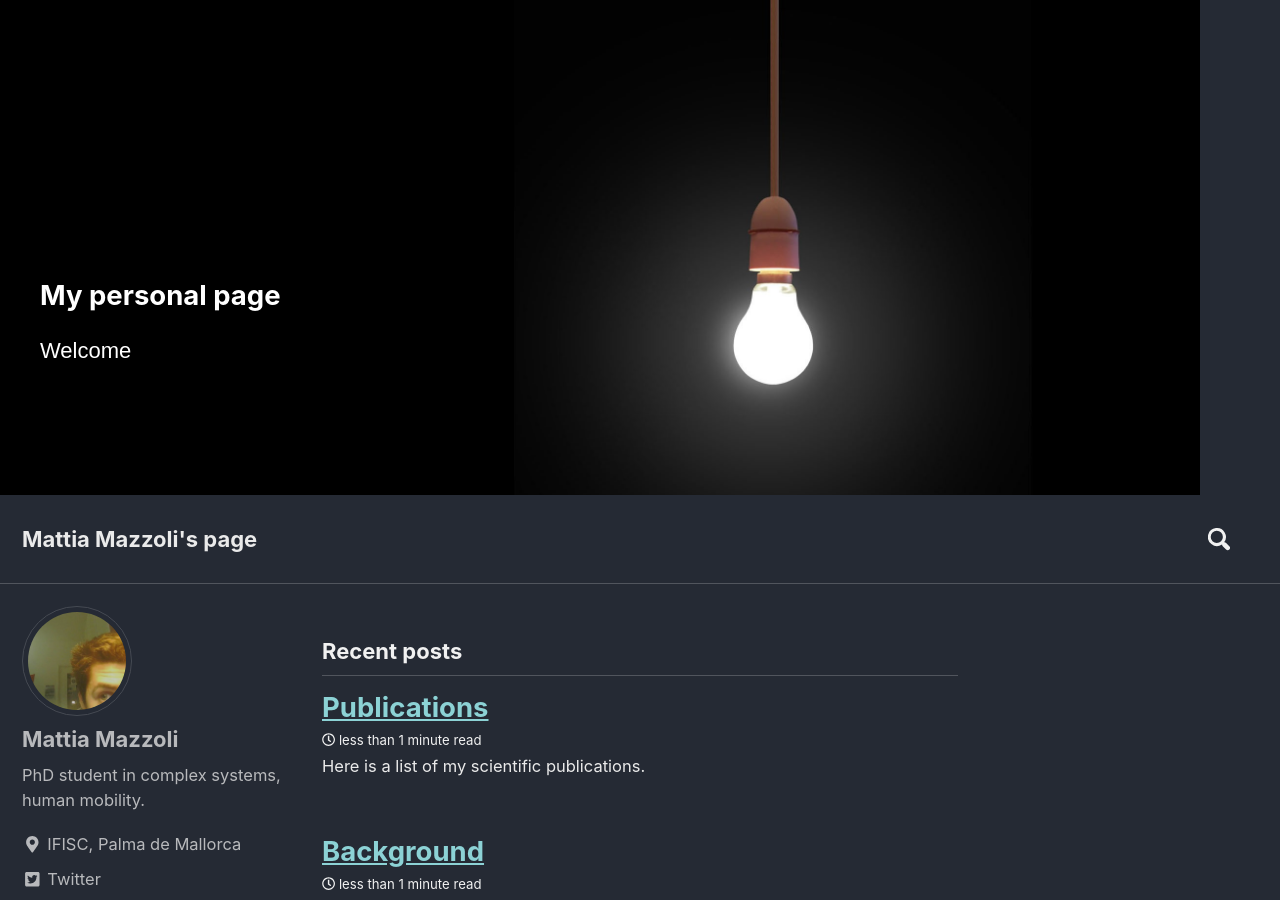
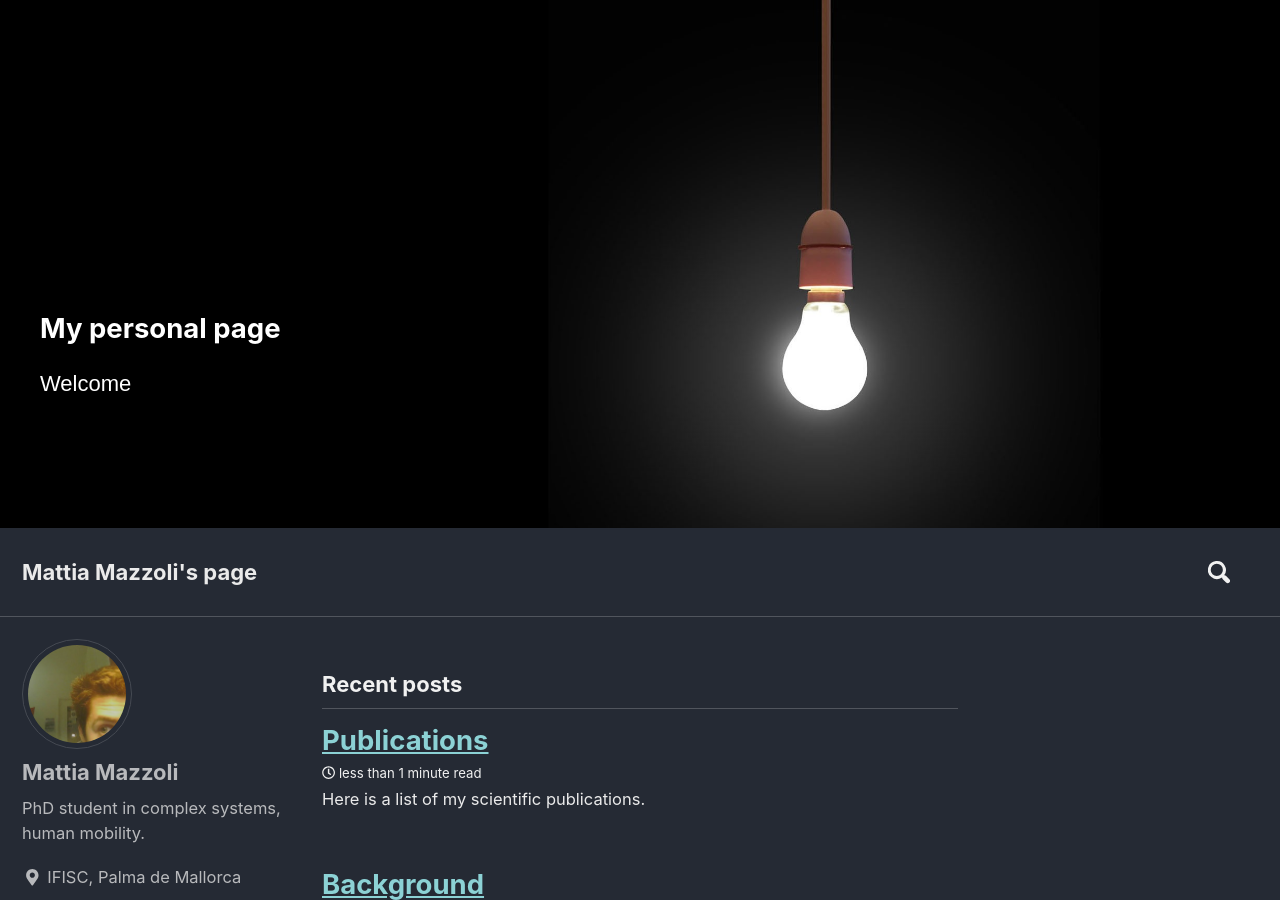
Before and after one commit to mattiamazzoli/mattiamazzoli.github.io, a Jekyll site: the page built from index.html, in a window 1280 px wide and 900 px high. Built offline with Jekyll 4.4.1, drawn with Linux system fonts in a browser that asks for light colours; nearby versions of some CDN libraries; the list of posts is cut into pages by our own code.

Commit message:
Update custom.html

```diff
--- a/_includes/head/custom.html
+++ b/_includes/head/custom.html
@@ -25,7 +25,7 @@
 
 
 <div class="container">
-  <img src="/assets/images/teaser21.png" alt="pic" style="width:1200px;height=250px;">
+  <img src="/assets/images/teaser21.png" alt="pic" style="width:100%;height=250px;">
   <div class="text-block">
     <h2>My personal page</h2>
     <p>Welcome</p>
```
